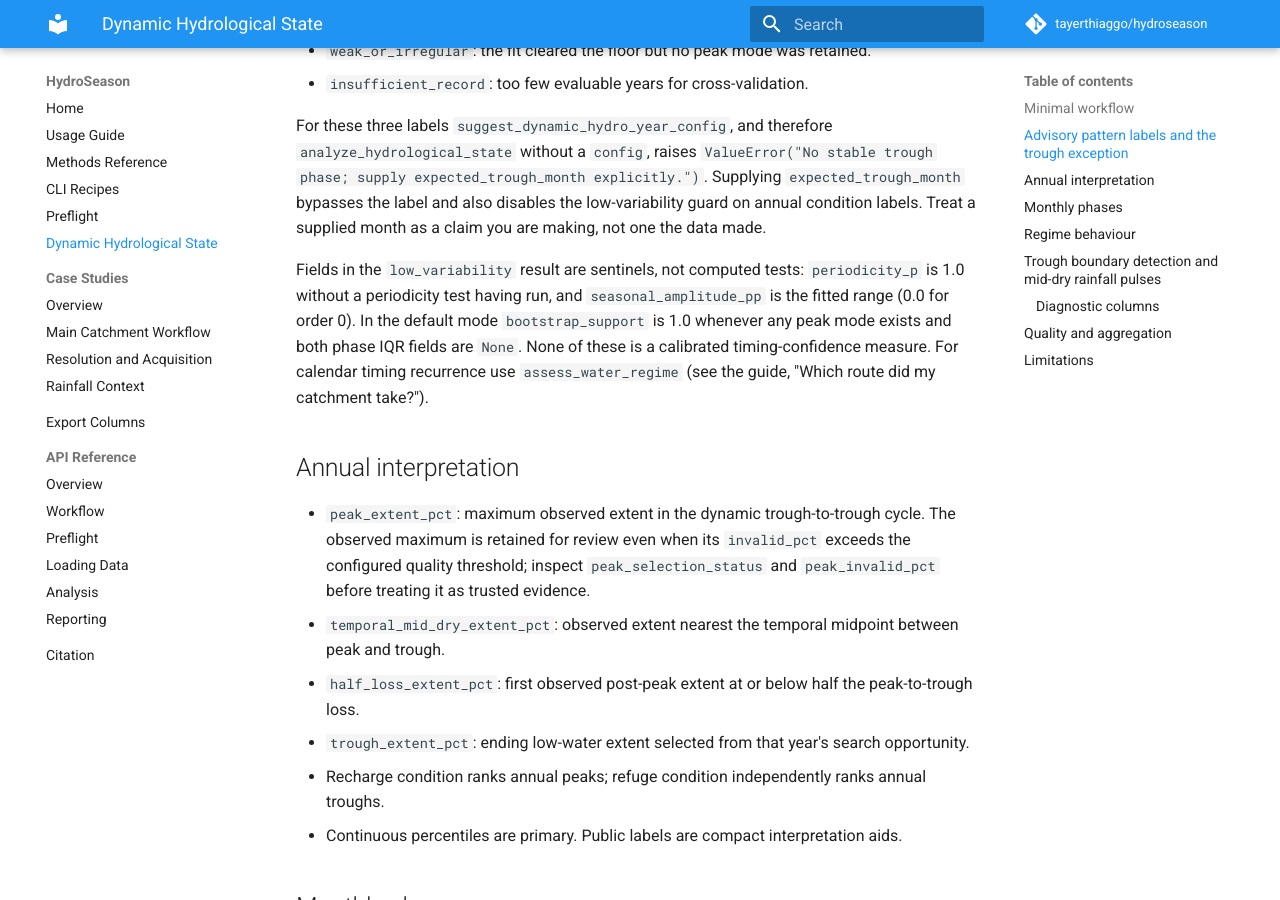
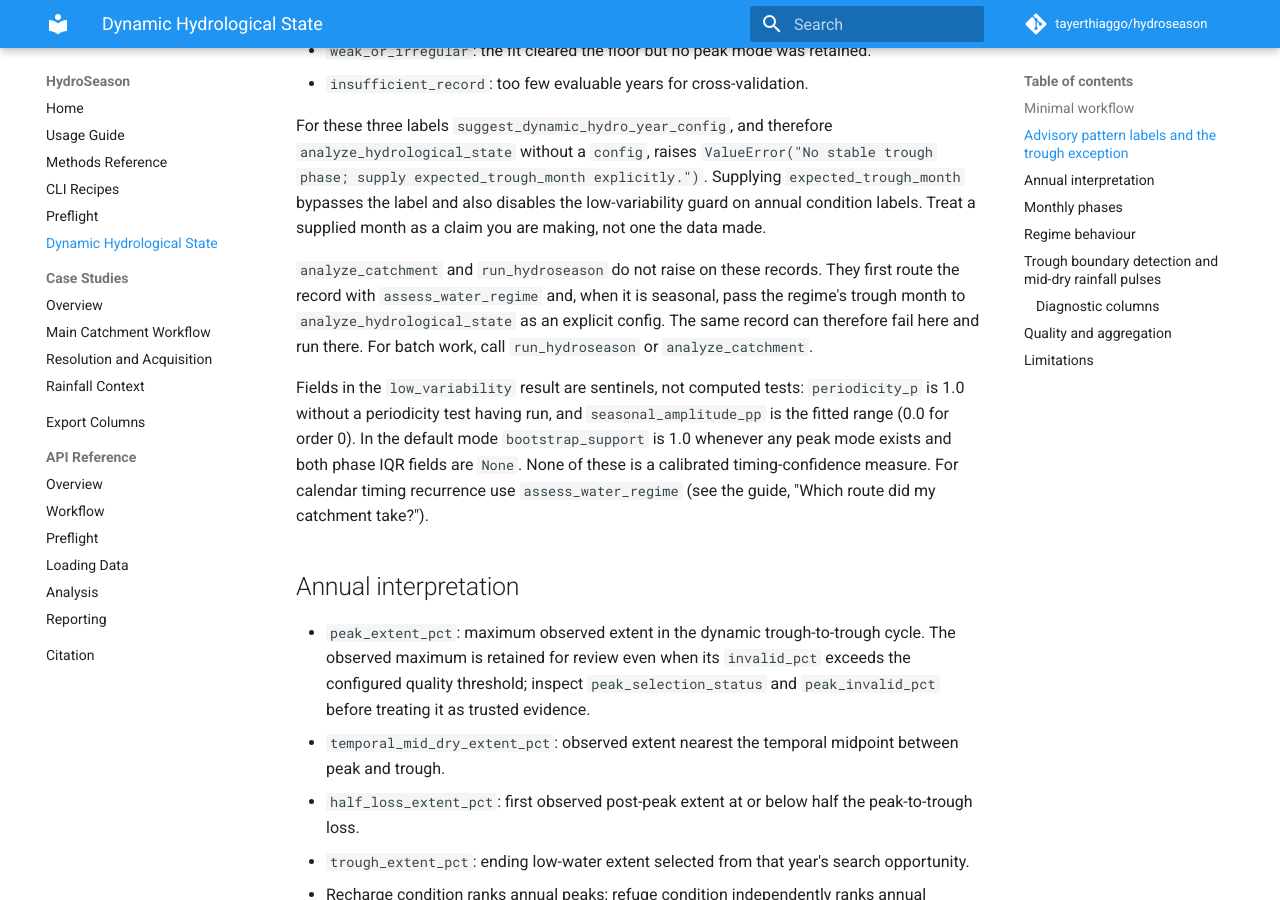
Before and after one commit to tayerthiaggo/hydroseason, an MkDocs documentation site: the page built from docs/hydrological-state.md, in a window 1280 px wide and 900 px high, scrolled down 937 px. Built offline with MkDocs 1.6.1 and Material for MkDocs 9.7.7, drawn with Linux system fonts in a browser that asks for light colours; comment, search, counter and statistics services are not loaded; some of the changed text lies outside the part shown.

Commit message:
docs: changelog, provisional-boundary notes and Windows temp-path note
- CHANGELOG: record the CSV columns, the baseline_n change and the
  complete_monthly_axis fix under Unreleased.
- hydrological-state: pass-2 refinement can leave a clean pass-1
  boundary provisional; analyze_catchment and run_hydroseason do not
  raise "No stable trough phase" because they pass the regime's trough
  month as config.
- CONTRIBUTING: keep pytest's --basetemp short on Windows; long paths
  break the Zarr cache tests.
- provisional-trough-falsification: links to untracked local files are
  now plain paths, so mkdocs build --strict passes on a clean checkout.

Co-Authored-By: Claude Opus 5.5 <noreply@anthropic.com>

```diff
--- a/docs/hydrological-state.md
+++ b/docs/hydrological-state.md
@@ -39,6 +39,12 @@ For these three labels `suggest_dynamic_hydro_year_config`, and therefore
 Supplying `expected_trough_month` bypasses the label and also disables the
 low-variability guard on annual condition labels. Treat a supplied month as a
 claim you are making, not one the data made.
+
+`analyze_catchment` and `run_hydroseason` do not raise on these records. They
+first route the record with `assess_water_regime` and, when it is seasonal,
+pass the regime's trough month to `analyze_hydrological_state` as an explicit
+config. The same record can therefore fail here and run there. For batch work,
+call `run_hydroseason` or `analyze_catchment`.
 
 Fields in the `low_variability` result are sentinels, not computed tests:
 `periodicity_p` is 1.0 without a periodicity test having run, and
@@ -150,6 +156,9 @@ Each year's trough opportunity carries diagnostics that separate what was
   and ambiguity. It is a quality grade, not yet a calibrated probability.
 - `boundary_status`: `confirmed` when the window is full, the raw minimum was
   selected, and `selection_support` is at least 0.80; `provisional` otherwise.
+  Pass-2 trough refinement can still leave a boundary `provisional` after a
+  clean pass-1 selection; `status_reason` and `trough_refinement_reason` say
+  why (see [Why a cycle is provisional](report-columns.md#why-a-cycle-is-provisional)).
   Downstream condition-baseline logic (`hydroseason/_condition.py`) uses this
   gate to decide whether a cycle may anchor a historical baseline — only
   `confirmed` cycles are eligible.
```
Also changed, not shown: CHANGELOG.md (+24 -0 lines), CONTRIBUTING.md (+6 -0 lines), docs/provisional-trough-falsification-2026-10-30.md (+2 -2 lines).
